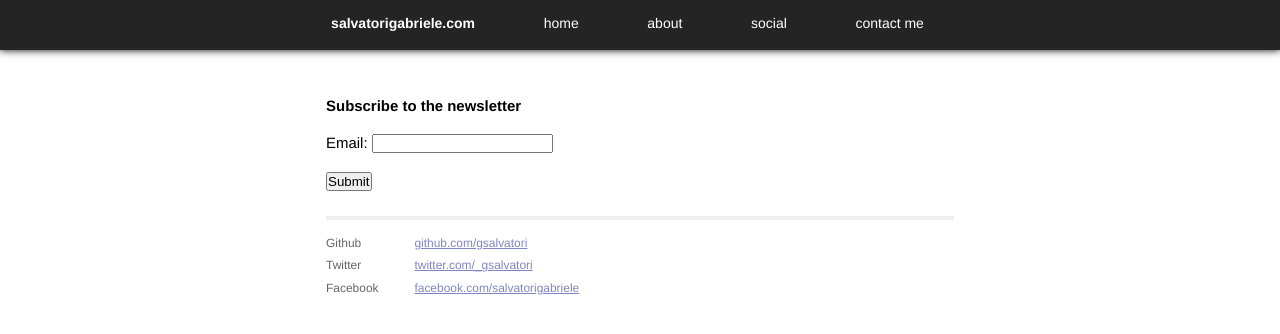
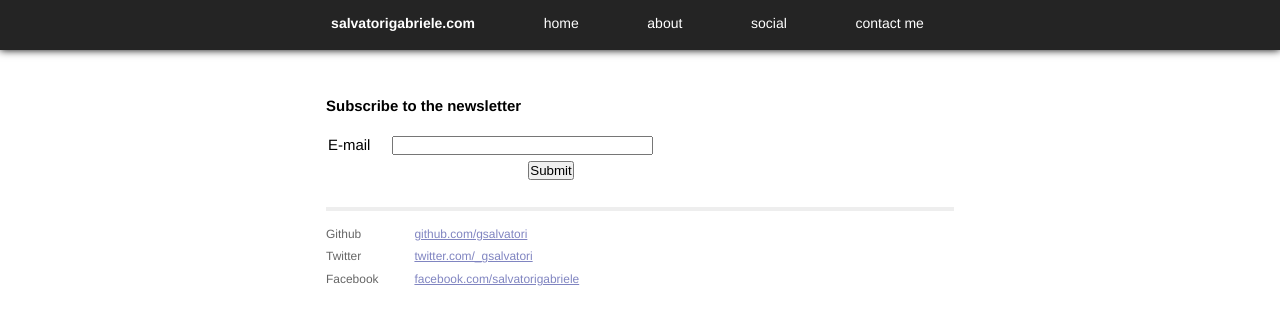
Before and after one commit to gsalvatori/salvatorigabriele.com, a Jekyll site: the page built from subscribe.html, in a window 1280 px wide. Shown: the top 334 px of the page. Built offline with Jekyll 4.4.1, drawn with Linux system fonts in a browser that asks for light colours; Markdown is read by kramdown in place of the engine named in the settings.

Commit message:
Update subscribe.html

```diff
--- a/subscribe.html
+++ b/subscribe.html
@@ -7,9 +7,22 @@ title: salvatorigabriele.com
 
   <h1>Subscribe to the newsletter</h1>
 
-  <form method="POST" action="sub.php">
-    <p>Email: <input type="text" name="Email" size="20"></p>
-    <p><input type="submit" value="Submit" name="Submit"></p>
-  </form>
+<form name="contactform" method="post" action="send_form_email.php">
+<table width="450px">
+<tr>
+ <td valign="top">
+  <label for="first_name">E-mail</label>
+ </td>
+ <td valign="top">
+  <input  type="text" name="first_name" maxlength="50" size="30">
+ </td>
+</tr>
+<tr>
+ <td colspan="2" style="text-align:center">
+  <input type="submit" value="Submit">
+ </td>
+</tr>
+</table>
+</form>
 
 </div>
```
